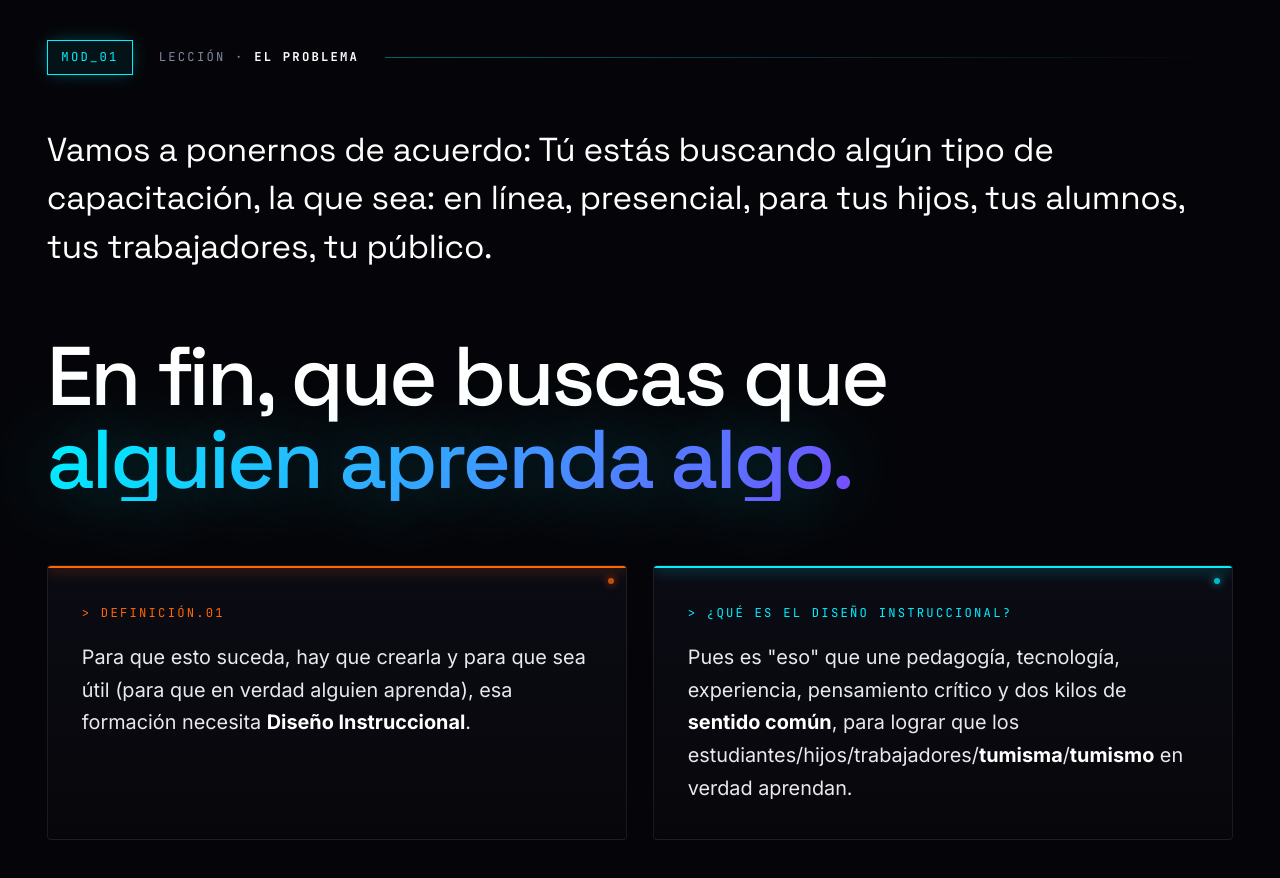
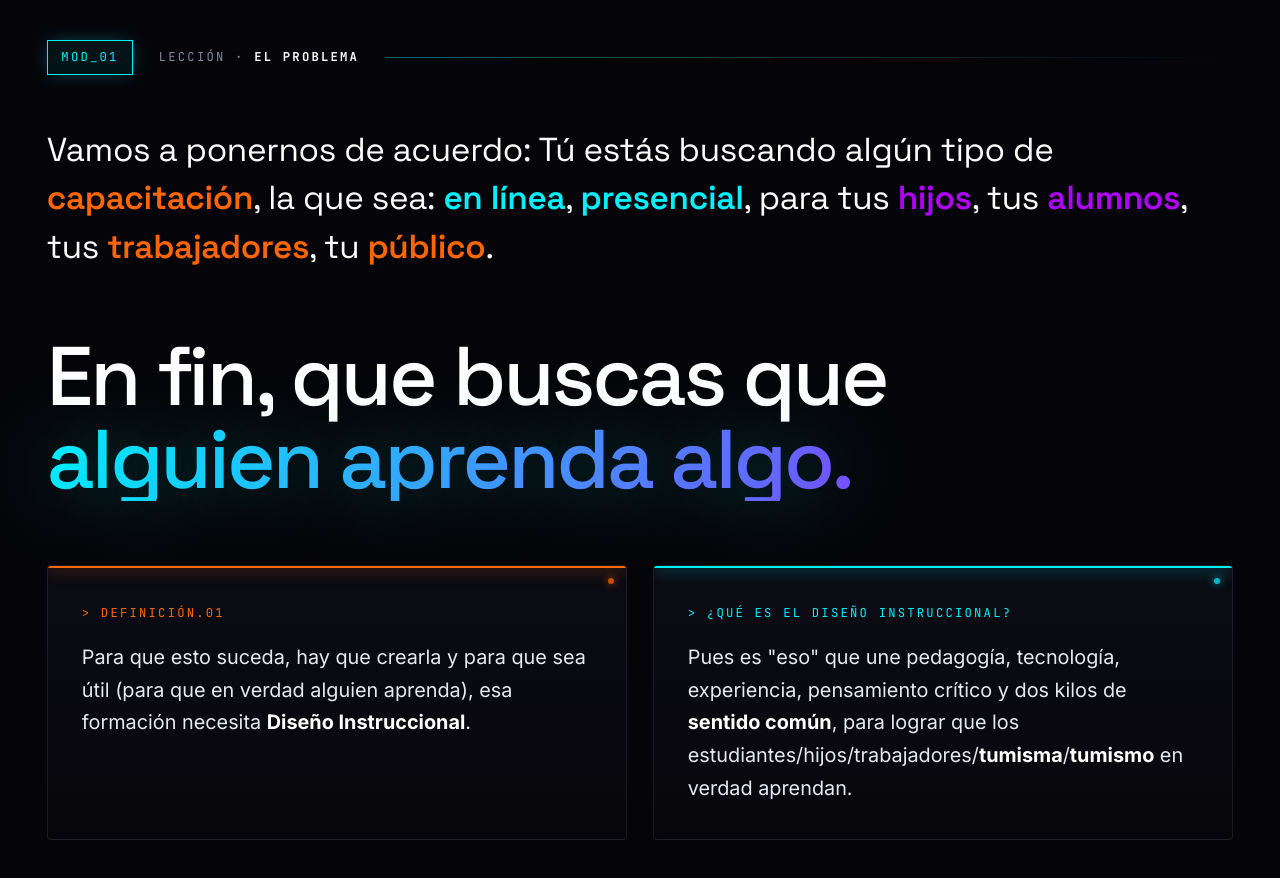
Before and after one commit to antoniooliver77/OliverBarona, a Next.js app: page / in a window 1280 px wide. Shown: the part 940-1818 px from the top of the page. Built offline with nearby package versions, Linux system fonts and the light colour scheme.

Commit message:
feat: typewriter con palabras clave en colores neón

```diff
--- a/app/components/effects.tsx
+++ b/app/components/effects.tsx
@@ -282,35 +282,69 @@ export function GlitchText({
 
 /* ==========================================================================
    TYPEWRITER — escribe al entrar al viewport
+   Acepta `segments` para colorear palabras durante la animación.
    ========================================================================== */
+type Segment = { text: string; color?: string };
+
+// Aplana segmentos en chars con metadatos de color
+function buildChars(segments: Segment[]) {
+  return segments.flatMap((seg) =>
+    seg.text.split("").map((char) => ({ char, color: seg.color }))
+  );
+}
+
 export function Typewriter({
   text,
+  segments,
   className,
   speed = 18,
 }: {
-  text: string;
+  text?: string;
+  segments?: Segment[];
   className?: string;
   speed?: number;
 }) {
+  const chars = segments ? buildChars(segments) : (text ?? "").split("").map((c) => ({ char: c, color: undefined }));
+  const fullText = chars.map((c) => c.char).join("");
+
   const ref = useRef<HTMLParagraphElement>(null);
   const inView = useInView(ref, { once: true, margin: "0px 0px -15% 0px" });
-  const [out, setOut] = useState("");
+  const [count, setCount] = useState(0);
 
   useEffect(() => {
     if (!inView) return;
     let i = 0;
     const id = setInterval(() => {
       i++;
-      setOut(text.slice(0, i));
-      if (i >= text.length) clearInterval(id);
+      setCount(i);
+      if (i >= chars.length) clearInterval(id);
     }, speed);
     return () => clearInterval(id);
-  }, [inView, text, speed]);
+  }, [inView, chars.length, speed]);
+
+  const visible = chars.slice(0, count);
+
+  // Agrupa chars consecutivos del mismo color para minimizar spans
+  const grouped: { text: string; color?: string }[] = [];
+  for (const c of visible) {
+    const last = grouped[grouped.length - 1];
+    if (last && last.color === c.color) {
+      last.text += c.char;
+    } else {
+      grouped.push({ text: c.char, color: c.color });
+    }
+  }
 
   return (
-    <p ref={ref} className={className} aria-label={text}>
-      {out}
-      {inView && out.length < text.length && (
+    <p ref={ref} className={className} aria-label={fullText}>
+      {grouped.map((g, i) =>
+        g.color ? (
+          <span key={i} style={{ color: g.color, fontWeight: 600 }}>{g.text}</span>
+        ) : (
+          <React.Fragment key={i}>{g.text}</React.Fragment>
+        )
+      )}
+      {inView && count < chars.length && (
         <span
           style={{
             display: "inline-block",
--- a/app/page.tsx
+++ b/app/page.tsx
@@ -166,8 +166,24 @@ export default function HomePage() {
 
             <Typewriter
               className={s.lede}
-              text="Vamos a ponernos de acuerdo: Tú estás buscando algún tipo de capacitación, la que sea: en línea, presencial, para tus hijos, tus alumnos, tus trabajadores, tu público."
               speed={14}
+              segments={[
+                { text: "Vamos a ponernos de acuerdo: Tú estás buscando algún tipo de " },
+                { text: "capacitación", color: "var(--neon-orange)" },
+                { text: ", la que sea: " },
+                { text: "en línea", color: "var(--neon-cyan)" },
+                { text: ", " },
+                { text: "presencial", color: "var(--neon-cyan)" },
+                { text: ", para tus " },
+                { text: "hijos", color: "var(--neon-purple)" },
+                { text: ", tus " },
+                { text: "alumnos", color: "var(--neon-purple)" },
+                { text: ", tus " },
+                { text: "trabajadores", color: "var(--neon-orange)" },
+                { text: ", tu " },
+                { text: "público", color: "var(--neon-orange)" },
+                { text: "." },
+              ]}
             />
 
             <h2 className={s.statement}>
```
